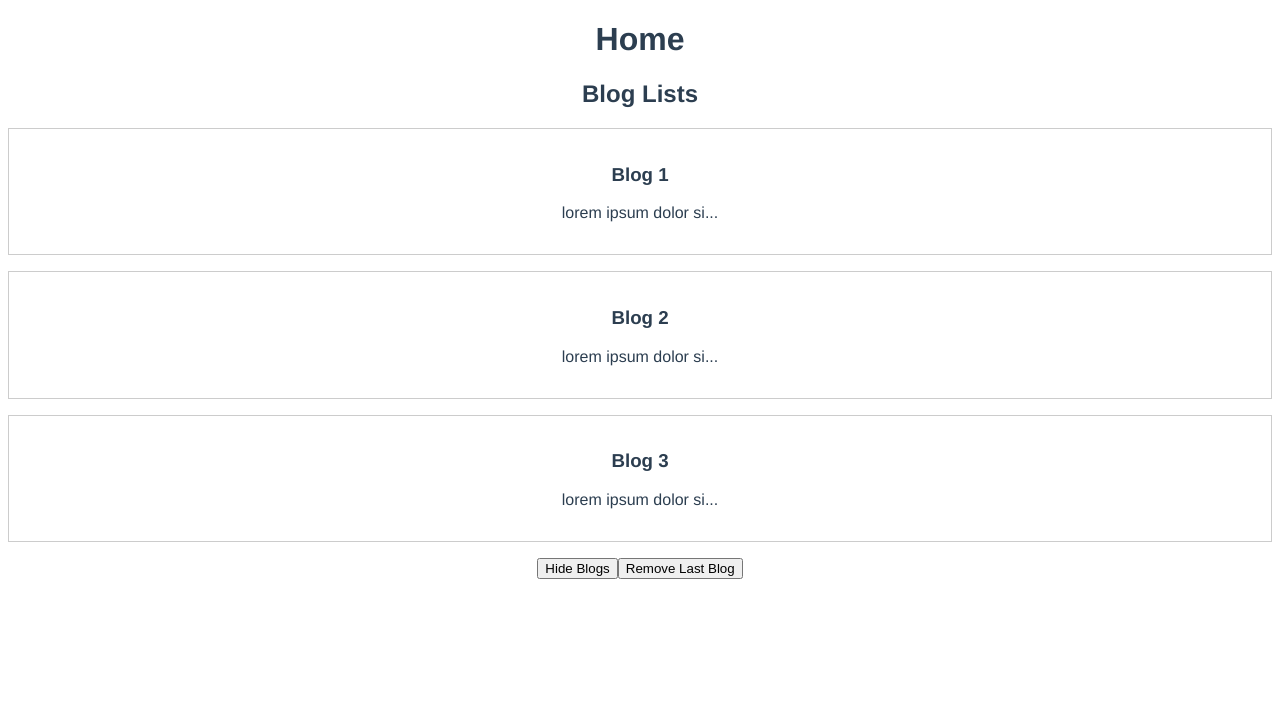
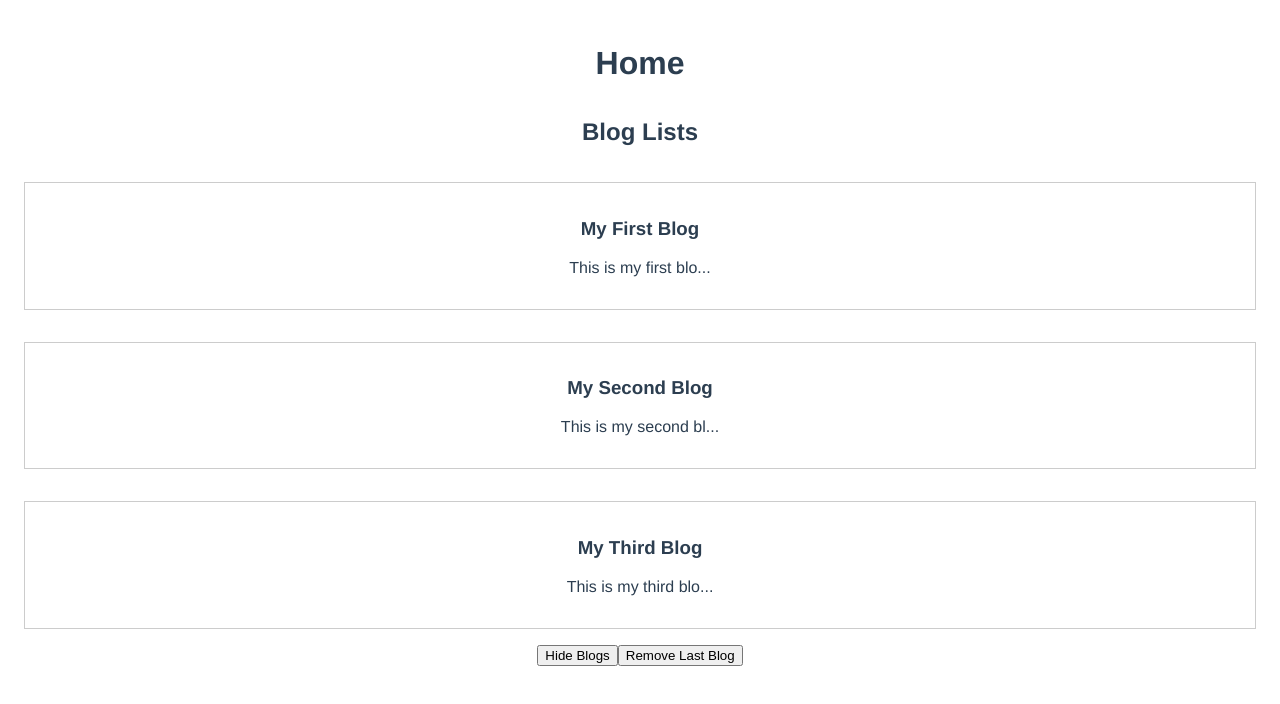
Before and after one commit to Sohan817/Vue.js_3, a Vue app in the folder vue-blogs/: page / in a window 1280 px wide. Shown: the top 704 px of the page. Built offline with nearby package versions, Linux system fonts and the light colour scheme; data requests are answered from the project's data file.

Commit message:
Fetch data in setup

```diff
--- a/vue-blogs/package.json
+++ b/vue-blogs/package.json
@@ -8,6 +8,7 @@
   },
   "dependencies": {
     "core-js": "^3.8.3",
+    "json-server": "^0.17.4",
     "vue": "^3.2.13",
     "vue-router": "^4.0.3"
   },
--- a/vue-blogs/src/components/BlogLists.vue
+++ b/vue-blogs/src/components/BlogLists.vue
@@ -13,11 +13,7 @@ export default {
   components: {
     SingleBlog,
   },
-  setup(props) {
-    onMounted(() => console.log("Mounted BlogLists.vue"));
-    onUnmounted(() => console.log("Unmounted BlogLists.vue"));
-    onUpdated(() => console.log("Updated BlogLists.vue"));
-  },
+  setup(props) {},
 };
 </script>
 
--- a/vue-blogs/src/components/SingleBlog.vue
+++ b/vue-blogs/src/components/SingleBlog.vue
@@ -11,7 +11,7 @@ export default {
   props: ["blog"],
   setup(props) {
     const snippet = computed(() => {
-      return props.blog.content.substring(0, 20) + "...";
+      return props.blog.description.substring(0, 20) + "...";
     });
     return { snippet };
   },
--- /dev/null
+++ b/vue-blogs/src/data/db.json
@@ -0,0 +1,22 @@
+{
+  "blogs": [
+    {
+      "id": 1,
+      "title": "My First Blog",
+      "description": "This is my first blog post.",
+      "tags": ["Vue.js", "JavaScript", "Web Development"]
+    },
+    {
+      "id": 2,
+      "title": "My Second Blog",
+      "description": "This is my second blog post.",
+      "tags": ["Vue.js", "JavaScript", "Web Development"]
+    },
+    {
+      "id": 3,
+      "title": "My Third Blog",
+      "description": "This is my third blog post.",
+      "tags": ["Vue.js", "JavaScript", "Web Development"]
+    }
+  ]
+}
--- a/vue-blogs/src/views/HomeView.vue
+++ b/vue-blogs/src/views/HomeView.vue
@@ -1,7 +1,13 @@
 <template>
   <div class="home">
     <h1>Home</h1>
-    <BlogLists v-if="showBlogs" :blogs="blogs" />
+    <div class="error">
+      {{ error }}
+    </div>
+    <div class="loading" v-if="blogs.length === 0 && !error">Loading...</div>
+    <div class="blogs" v-else>
+      <BlogLists v-if="showBlogs" :blogs="blogs" />
+    </div>
     <button @click="showBlogs = !showBlogs">
       {{ showBlogs ? "Hide Blogs" : "Show Blogs" }}
     </button>
@@ -18,28 +24,42 @@ export default {
     BlogLists,
   },
   setup() {
-    const blogs = ref([
-      {
-        title: "Blog 1",
-        content:
-          "lorem ipsum dolor sit amet, consectetur adipiscing elit. Sed do eiusmod tempor incididunt ut labore et dolore magna aliqua.",
-        id: 1,
-      },
-      {
-        title: "Blog 2",
-        content:
-          "lorem ipsum dolor sit amet, consectetur adipiscing elit. Sed do eiusmod tempor incididunt ut labore et dolore magna aliqua.",
-        id: 2,
-      },
-      {
-        title: "Blog 3",
-        content:
-          "lorem ipsum dolor sit amet, consectetur adipiscing elit. Sed do eiusmod tempor incididunt ut labore et dolore magna aliqua.",
-        id: 3,
-      },
-    ]);
+    const blogs = ref([]);
+    const error = ref(null);
+    const load = async () => {
+      try {
+        const data = await fetch("http://localhost:3000/blogs");
+        if (!data.ok) {
+          throw Error("No data available");
+        }
+        blogs.value = await data.json();
+      } catch (err) {
+        error.value = err.message;
+      }
+    };
+    load();
     const showBlogs = ref(true);
-    return { blogs, showBlogs };
+    return { blogs, showBlogs, error };
   },
 };
 </script>
+<style>
+.loading {
+  color: #666;
+  font-style: italic;
+}
+.error {
+  color: #d32f2f;
+}
+.home {
+  padding: 1rem;
+}
+.blogs {
+  display: flex;
+  flex-direction: column;
+}
+h1 {
+  font-size: 2rem;
+  margin-bottom: 1rem;
+}
+</style>
```
Also changed, not shown: 1 other file (tests, documents, lock files or other folders).
